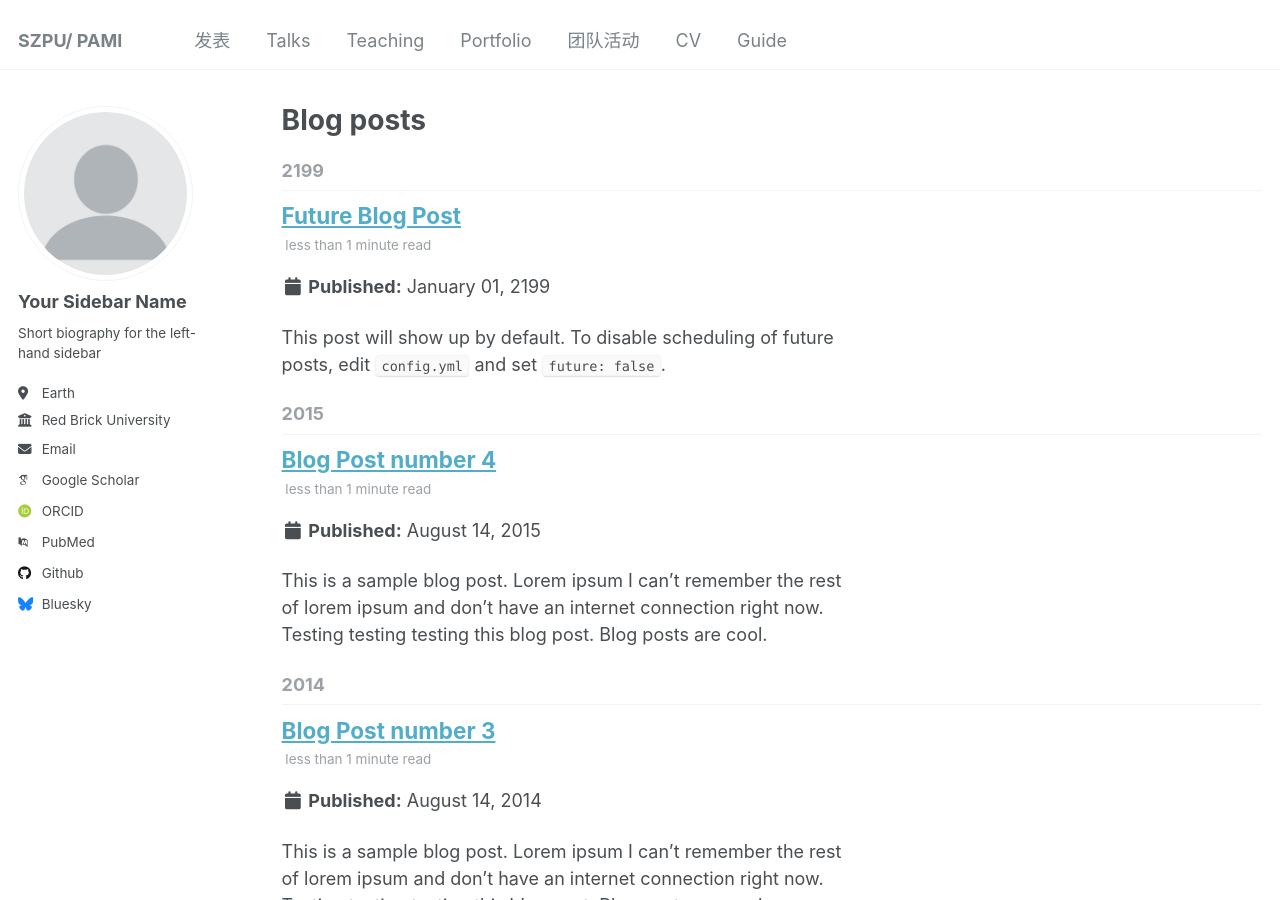
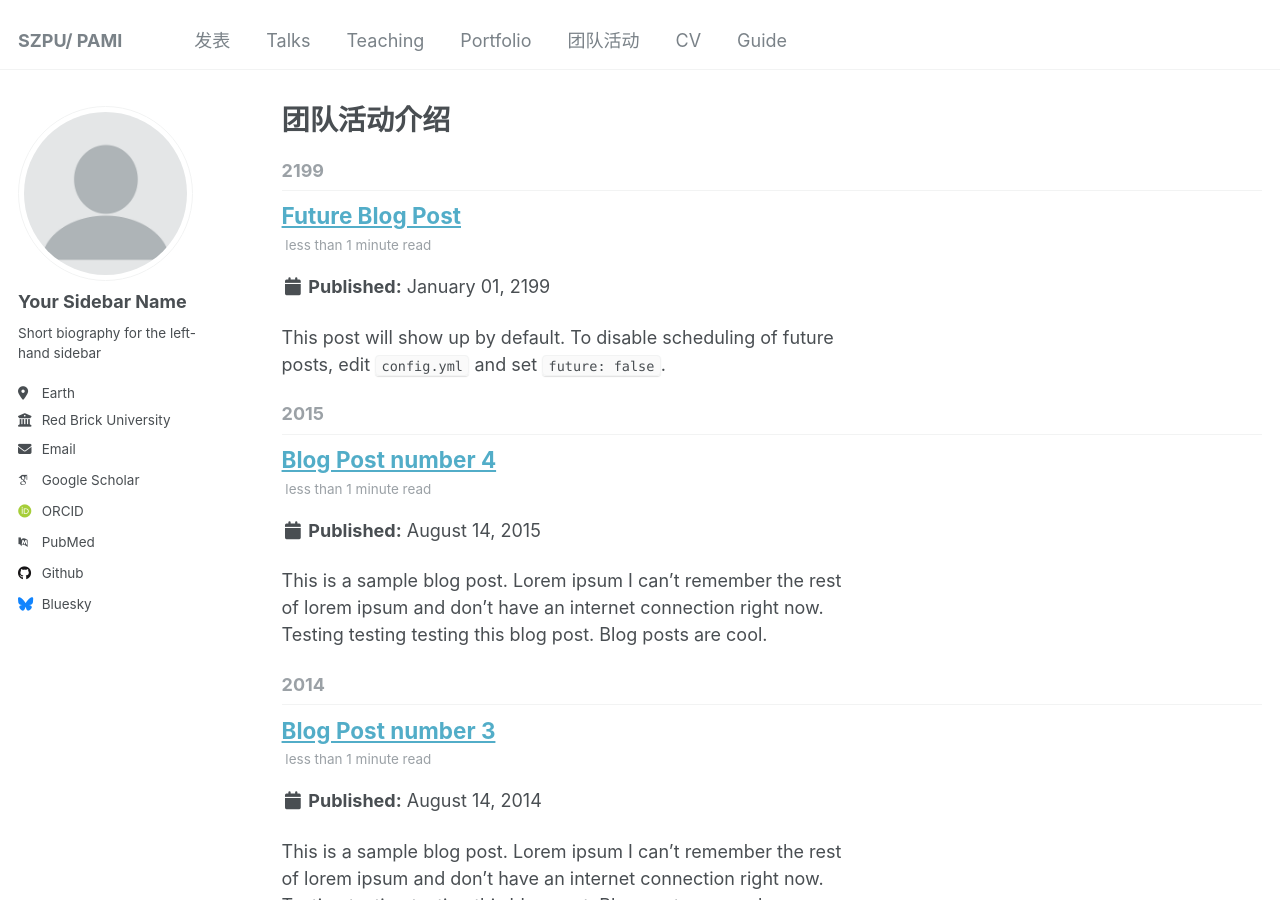
Before and after one commit to shaojiwan/academic.com, a Jekyll site: the page built from _pages/year-archive.html, in a window 1280 px wide and 900 px high. Built offline with Jekyll 4.4.1, drawn with Linux system fonts in a browser that asks for light colours; some web fonts are replaced.

Commit message:
Update year-archive.html

```diff
--- a/_pages/year-archive.html
+++ b/_pages/year-archive.html
@@ -1,7 +1,7 @@
 ---
 layout: archive
 permalink: /year-archive/
-title: "Blog posts"
+title: "团队活动介绍"
 author_profile: true
 redirect_from:
   - /wordpress/blog-posts/
```
